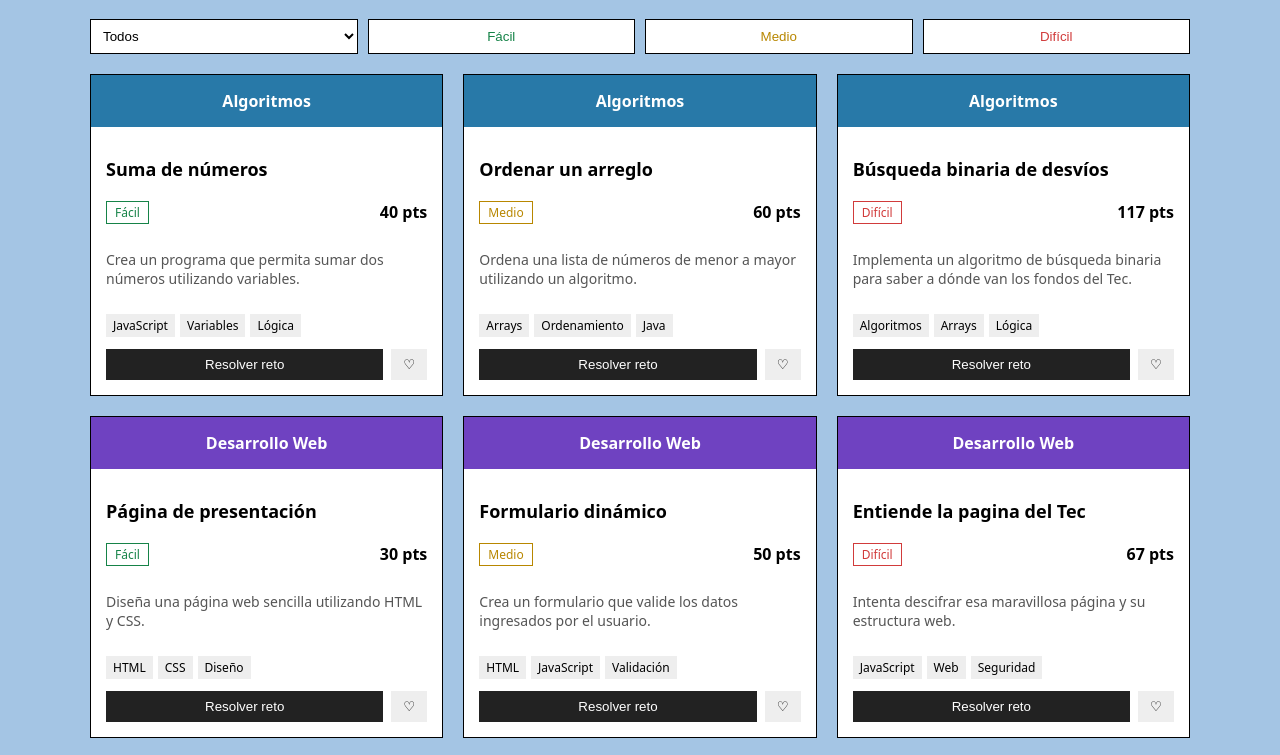
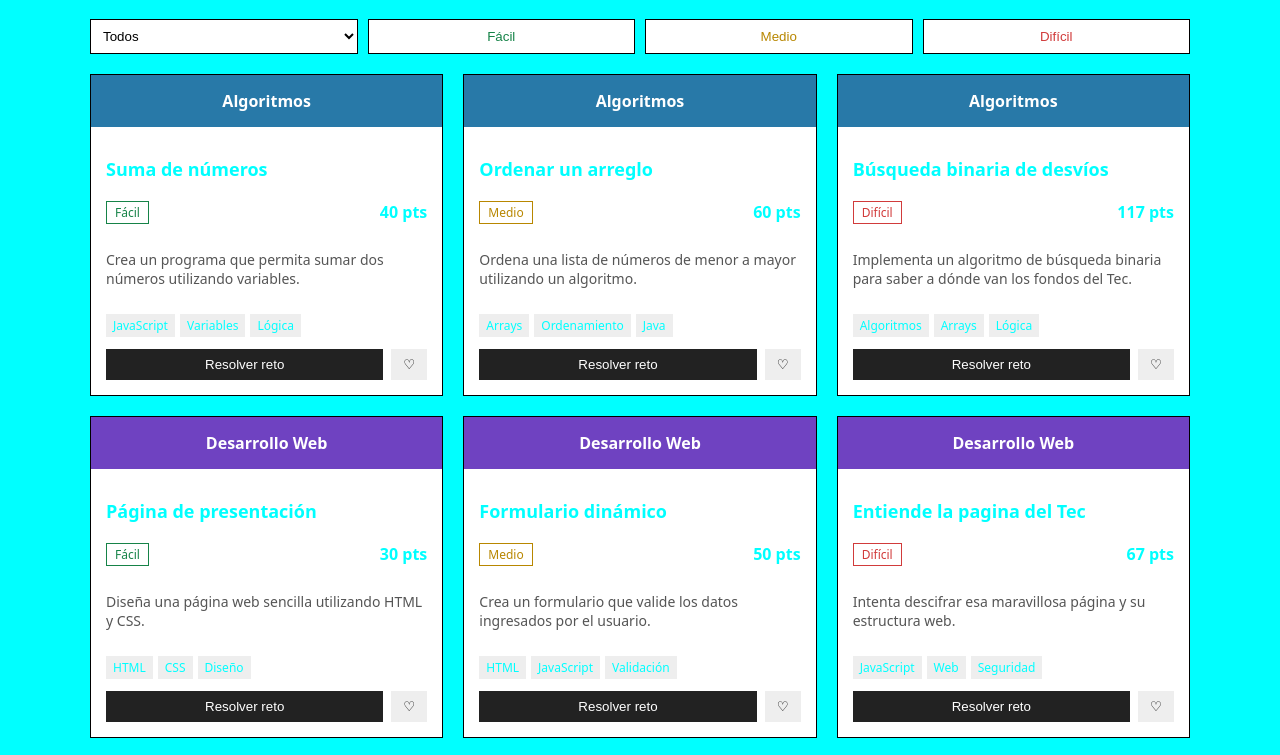
Before and after one commit to JulioCGM-26/code67, a plain HTML site: page index.html in a window 1280 px wide. Shown: the part 147-902 px from the top of the page. Drawn offline with Linux system fonts and the light colour scheme.

Commit message:
css color matame la vista

```diff
--- a/index.css
+++ b/index.css
@@ -1,7 +1,7 @@
 body {
     font-family: system-ui, -apple-system, BlinkMacSystemFont, 'Segoe UI', Roboto, Oxygen, Ubuntu, Cantarell, 'Open Sans', 'Helvetica Neue', sans-serif;
-    background: #a4c5e4;
-    color: black;
+    background: cyan;
+    color: cyan;
     padding: 20px;
 }
 
```
